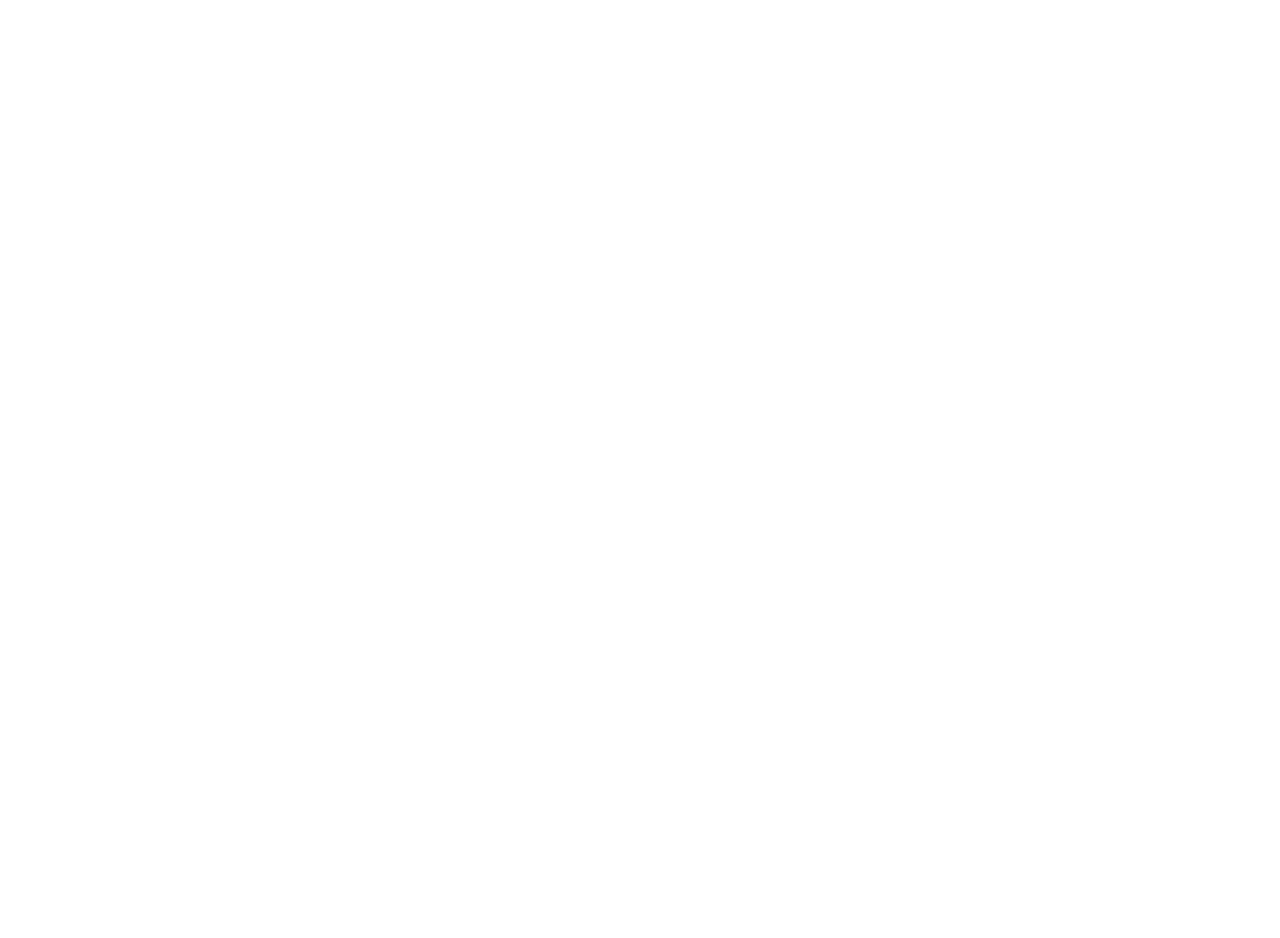
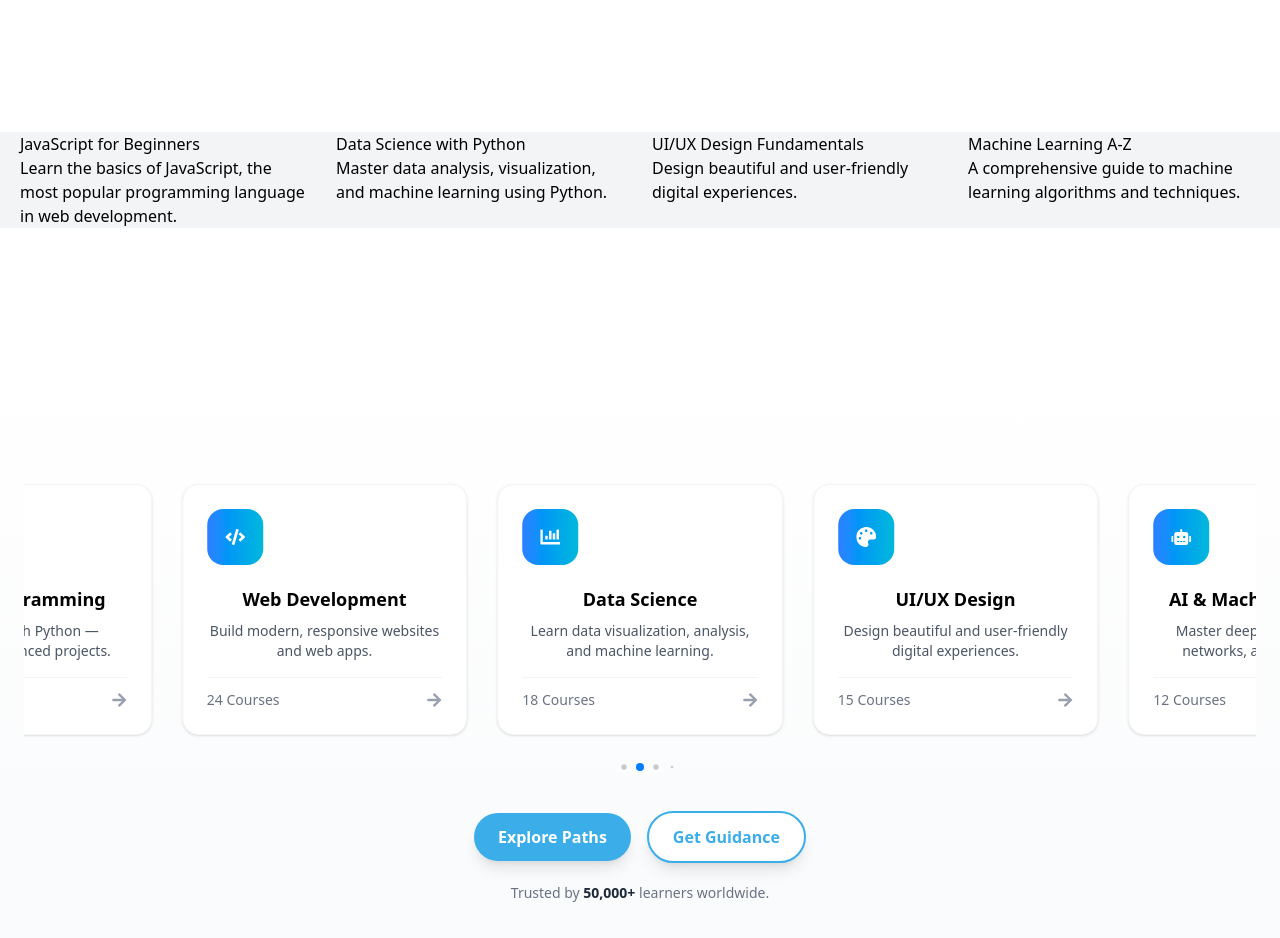
Before and after one commit to SadiaAfridi663/codersCamp, a React (Vite) app: page / in a window 1280 px wide. Shown: the part 820-1758 px from the top of the page. Before the commit the page ends 912 px from the top, so only its background shows below. Built offline with nearby package versions, Linux system fonts and the light colour scheme.

Commit message:
feature section

```diff
--- a/Data/Array.js
+++ b/Data/Array.js
@@ -11,10 +11,32 @@ export const recommendations = [
   { id: 2, title: "Data Science",  icon: "fas fa-chart-bar",},
   { id: 3,title: "UI/UX Design",  icon: "fas fa-palette",},
 ];
-
-
-
-
+export const popularCourses = [
+  { id: 1, title: "JavaScript for Beginners", desc: "Learn the basics of JavaScript, the most popular programming language in web development.",icon: "fas fa-code", instructor: "John Doe", },
+  { id: 2, title: "Data Science with Python", desc: "Master data analysis, visualization, and machine learning using Python.", icon: "fas fa-chart-bar", instructor: "Jane Smith", },
+  { id: 3, title: "UI/UX Design Fundamentals", desc: "Design beautiful and user-friendly digital experiences.", icon: "fas fa-palette", instructor: "Emily Johnson", },
+  { id: 4, title: "Machine Learning A-Z", desc: "A comprehensive guide to machine learning algorithms and techniques.", icon: "fas fa-robot", instructor: "Michael Brown", },
+];
+export const FilterButtons = [
+  {
+    id: 'popular',
+    text: 'Most Popular',
+    variant: 'square',
+    onClick: () => console.log("Most Popular clicked")
+  },
+  {
+    id: 'trending',
+    text: 'New & Trending',
+    variant: 'squareOutline',
+    onClick: () => console.log("New & Trending clicked")
+  },
+  {
+    id: 'career',
+    text: 'Career Paths',
+    variant: 'squareOutline',
+    onClick: () => console.log("Career Paths clicked")
+  }
+];
 // src/Data/Array.js (or wherever you keep it)
 import { FaCode, FaChartBar, FaPalette, FaRobot, FaMobileAlt, FaServer, FaDatabase, FaCloud, FaShieldAlt, FaBullhorn, FaBriefcase, FaPython } from "react-icons/fa";
 
--- a/src/Component/Home/FeaturedCourses.jsx
+++ b/src/Component/Home/FeaturedCourses.jsx
@@ -1,8 +1,11 @@
 import React from "react";
 import Button from "../Home/UI/Button";
+import { FilterButtons } from "../../../Data/Array";
+import FeaturedCoursesCategories from "./FeaturedCoursesCategories";
 
 export default function FeaturedCourses() {
   return (
+    <div>
     <div className="md:flex justify-between items-center space-x-4 mb-8 p-5">
       <div className="max-w-7xl  py-12 px-4">
         {/* Title and Subtitle */}
@@ -17,27 +20,21 @@ export default function FeaturedCourses() {
       </div>
       {/* Filter Buttons */}
       <div>
-      <div className="flex justify-center space-x-4 mb-8">
-        <Button
-          text="Most Popular"
-          variant="square"
-          size="sm"
-          onClick={() => console.log("Most Popular clicked")}
-        />
-        <Button
-          text="New & Trending"
-          variant="squareOutline"
-          size="sm"
-          onClick={() => console.log("New & Trending clicked")}
-        />
-        <Button
-          text="Career Paths"
-          variant="squareOutline"
-          size="sm"
-          onClick={() => console.log("Career Paths clicked")}
-        />
+        <div className="flex justify-center space-x-4 mb-8">
+          {FilterButtons.map((button) => (
+            <Button
+              key={button.id}
+              text={button.text}
+              variant={button.variant}
+              size="sm"
+              onClick={button.onClick}
+            />
+          ))}
+        </div>
       </div>
-      </div>
+
+    </div>
+    <FeaturedCoursesCategories />
     </div>
   );
 }
--- /dev/null
+++ b/src/Component/Home/FeaturedCoursesCategories.jsx
@@ -0,0 +1,17 @@
+import React from 'react'
+import { popularCourses } from '../../../Data/Array'
+
+export default function FeaturedCoursesCategories() {
+  return (
+    <div className='bg-[from-blue-500 to-cyan-500] py-10'>
+    <div className='grid grid-cols-1 bg-gray-100 md:grid-cols-2 lg:grid-cols-4 gap-6 px-5 mb-20'>
+      {popularCourses.map(course => (
+        <div key={course.id}>
+          <h3>{course.title}</h3>
+          <p>{course.desc}</p>
+        </div>
+      ))}
+    </div>
+    </div>
+  )
+}
--- a/src/Pages/Home.jsx
+++ b/src/Pages/Home.jsx
@@ -1,6 +1,7 @@
 import React from 'react'
 import HomeHero from "../Component/Home/HomeHero"
 import FeaturedCourses from '../Component/Home/FeaturedCourses'
+import Categories from '../Component/Home/Categories/Categories'
 
 
 export default function Home() {
@@ -11,7 +12,7 @@ export default function Home() {
       SubTitle="Join thousands of learners building their future with our expert-led courses."
       heroimage="../assets/hero.avif"/>
       <FeaturedCourses />
-
+    <Categories/>
     </div>
   )
 }
```
